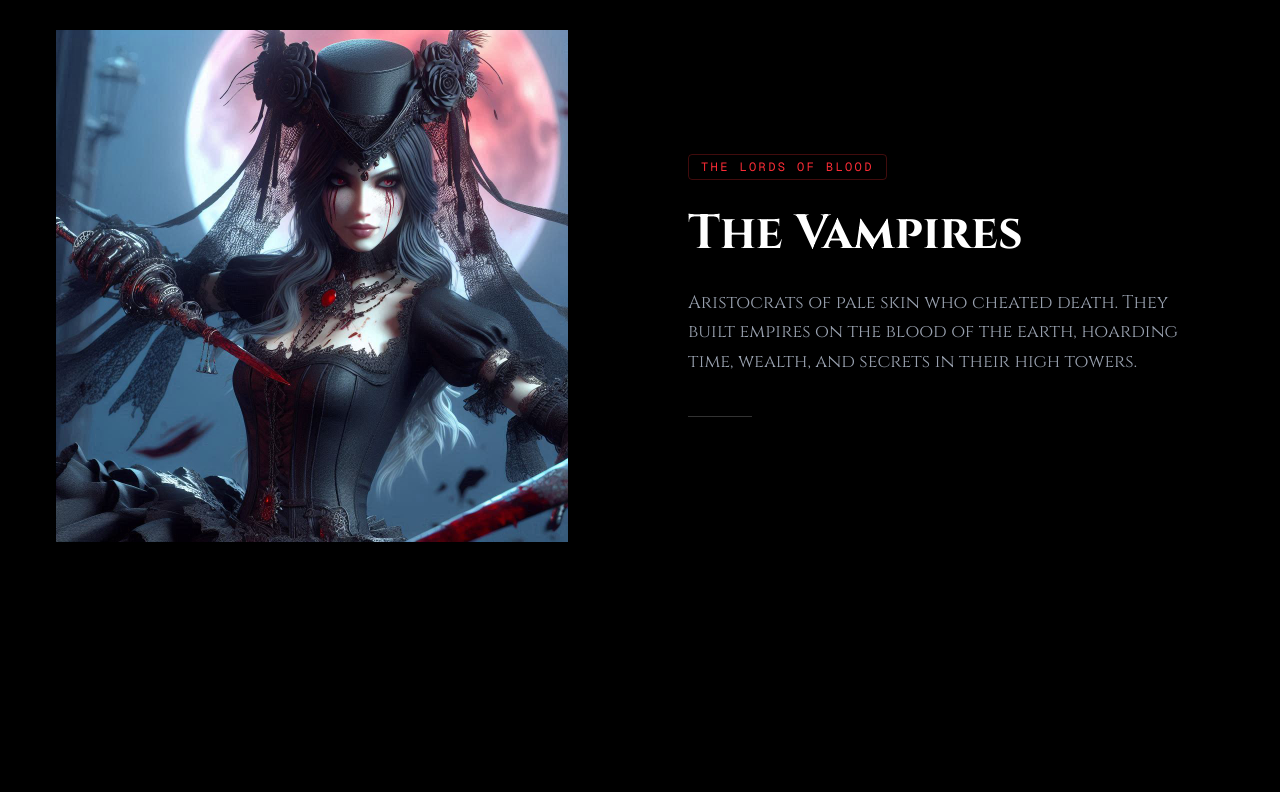
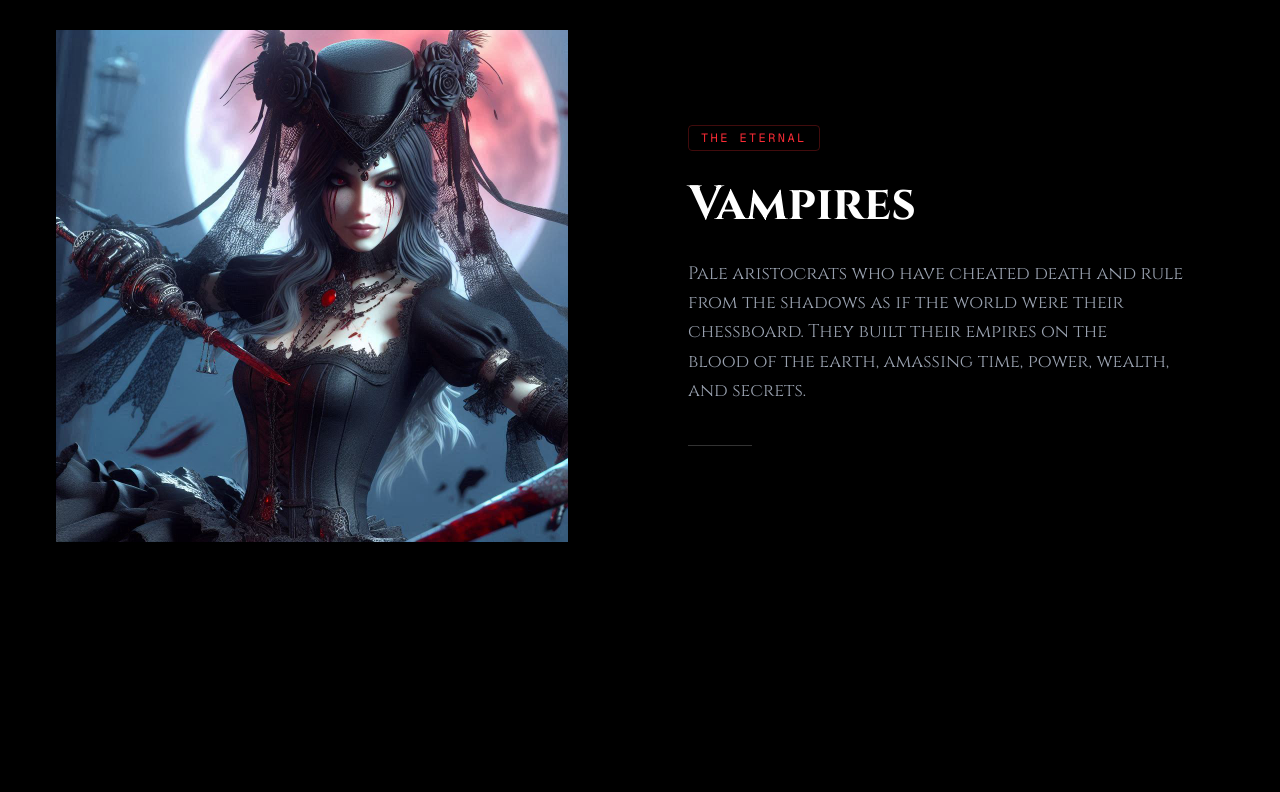
Before and after one commit to vestigiosentertainment/vestigios-website, a Next.js app: page /project in a window 1280 px wide. Shown: the part 2840-3632 px from the top of the page. Built offline with nearby package versions, Linux system fonts and the light colour scheme.

Commit message:
Update page.tsx

```diff
--- a/app/project/page.tsx
+++ b/app/project/page.tsx
@@ -4,29 +4,54 @@ import { useLanguage } from "@/lib/language-context"
 import Image from "next/image"
 
 export default function ProjectPage() {
-  const { t } = useLanguage()
+  const { t, language } = useLanguage()
 
-  // ASIGNACIÓN DE IMÁGENES SEGÚN TU SOLICITUD
-  const factions = [
+  // DATOS DE FACCIONES ACTUALIZADOS CON LOS NUEVOS RESÚMENES
+  const factionsData = [
     {
       id: "vampire",
-      image: "/0.jpeg" // Vampiros
+      role: language === "es" ? "Los Eternos" : "The Eternal",
+      title: language === "es" ? "Vampiros" : "Vampires",
+      desc: language === "es"
+        ? "Aristócratas de piel pálida que han burlado la muerte y gobiernan desde las sombras como si el mundo fuese su tablero de ajedrez. Construyeron sus imperios sobre la sangre de la tierra, acumulando tiempo, poder, riquezas y secretos."
+        : "Pale aristocrats who have cheated death and rule from the shadows as if the world were their chessboard. They built their empires on the blood of the earth, amassing time, power, wealth, and secrets.",
+      image: "/0.jpeg"
     },
     {
       id: "werewolf",
-      image: "/chess-pieces-on-board-strategic-thinking-dark-goth.jpg" // Licántropos
+      role: language === "es" ? "Hijos de la Luna" : "Moon Children",
+      title: language === "es" ? "Licántropos" : "Werewolves",
+      desc: language === "es"
+        ? "Reducidos a simples esclavos de voluntad rota, cuyo aullido ha sido silenciado. Su naturaleza salvaje ha sido encadenada con plata; son bestias de fuerza bruta, carne de yugo que carga con el precio del progreso y la codicia de sus amos."
+        : "Reduced to simple slaves with broken wills, their howls silenced. Their wild nature has been chained with silver; they are beasts of brute force, beasts of burden bearing the price of progress and their masters' greed.",
+      image: "/chess-pieces-on-board-strategic-thinking-dark-goth.jpg"
     },
     {
       id: "hunter",
-      image: "/dark-gothic-fantasy-world-blood-moon-castle-ruins-.jpg" // Cazadores
+      role: language === "es" ? "Maestros del Acero" : "Masters of Steel",
+      title: language === "es" ? "Cazadores" : "Hunters",
+      desc: language === "es"
+        ? "Maestros del acero y la pólvora. Fueron hombres que vendieron su alma por la fuerza para matar y se volvieron adictos a la cacería, perdiendo su humanidad con cada presa que cae bajo sus manos. Su sed de sangre rivaliza con la de los monstruos que persiguen."
+        : "Masters of steel and gunpowder. Men who sold their souls for the strength to kill and became addicted to the hunt, losing their humanity with every prey that falls by their hands. Their bloodlust rivals that of the monsters they hunt.",
+      image: "/dark-gothic-fantasy-world-blood-moon-castle-ruins-.jpg"
     },
     {
       id: "witch",
-      image: "/ancient-book-open-with-mystical-light-dark-library.jpg" // Brujas
+      role: language === "es" ? "Comerciantes de Hechizos" : "Spell Merchants",
+      title: language === "es" ? "Brujas" : "Witches",
+      desc: language === "es"
+        ? "Sus servicios son comprados por el mejor postor; susurran secretos que pueden derribar imperios o condenar almas. Nunca sabrás de qué lado está su lealtad, pero de lo que sí puedes estar seguro es de que sus caprichos siempre tendrán prioridad."
+        : "Their services are bought by the highest bidder; they whisper secrets that can topple empires or damn souls. You will never know where their loyalty lies, but you can be certain their whims will always take priority.",
+      image: "/ancient-book-open-with-mystical-light-dark-library.jpg"
     },
     {
       id: "zombie",
-      image: "/respectful-handshake-dark-atmosphere-gothic.jpg" // Zombies/Bruma
+      role: language === "es" ? "Los Perdidos" : "The Lost",
+      title: language === "es" ? "La Bruma" : "The Mist",
+      desc: language === "es"
+        ? "Los perdidos y desesperados van como corderos al matadero ante una diosa autoproclamada. Son convertidos en peregrinos sin mente, fanáticos de una mentira, mientras sus almas arrancadas gritan invisibles en el oscuro éter sin saber en qué se convertirán."
+        : "The lost and desperate go like lambs to the slaughter before a self-proclaimed goddess. They are turned into mindless pilgrims, fanatics of a lie, while their torn souls scream unseen in the dark ether, not knowing what they will become.",
+      image: "/respectful-handshake-dark-atmosphere-gothic.jpg"
     },
   ]
 
@@ -111,7 +136,7 @@ export default function ProjectPage() {
           </div>
         </div>
 
-        {/* --- SECCIÓN: FACCIONES (ESTILO ZIG-ZAG) --- */}
+        {/* --- SECCIÓN: FACCIONES (TEXTOS ACTUALIZADOS) --- */}
         <div className="mb-24">
           <div className="text-center mb-32">
             <h2 className="text-4xl md:text-6xl font-bold mb-6 text-white tracking-tight font-serif">
@@ -124,7 +149,7 @@ export default function ProjectPage() {
           </div>
 
           <div className="space-y-32">
-            {factions.map((faction, index) => {
+            {factionsData.map((faction, index) => {
               const isEven = index % 2 === 0
 
               return (
@@ -141,7 +166,7 @@ export default function ProjectPage() {
 
                       <Image
                         src={faction.image}
-                        alt={t(`project.factions.${faction.id}.title`)}
+                        alt={faction.title}
                         fill
                         className="object-contain drop-shadow-[0_20px_60px_rgba(0,0,0,0.8)] rounded-lg group-hover:scale-[1.02] transition-transform duration-700 ease-out"
                       />
@@ -152,15 +177,15 @@ export default function ProjectPage() {
                   <div className="flex-1 w-full text-center md:text-left">
                     <div className="space-y-6 max-w-lg mx-auto md:mx-0">
                       <span className="inline-block py-1 px-3 border border-red-900/50 rounded text-red-500 font-mono text-xs uppercase tracking-[0.2em]">
-                        {t(`project.factions.${faction.id}.role`)}
+                        {faction.role}
                       </span>
 
                       <h3 className="text-4xl md:text-5xl font-bold text-white font-serif leading-tight">
-                        {t(`project.factions.${faction.id}.title`)}
+                        {faction.title}
                       </h3>
 
                       <p className="text-lg text-gray-400 leading-relaxed font-light text-pretty">
-                        {t(`project.factions.${faction.id}.desc`)}
+                        {faction.desc}
                       </p>
 
                       <div className={`pt-4 flex ${!isEven && "md:justify-end"} md:justify-start justify-center`}>
```
